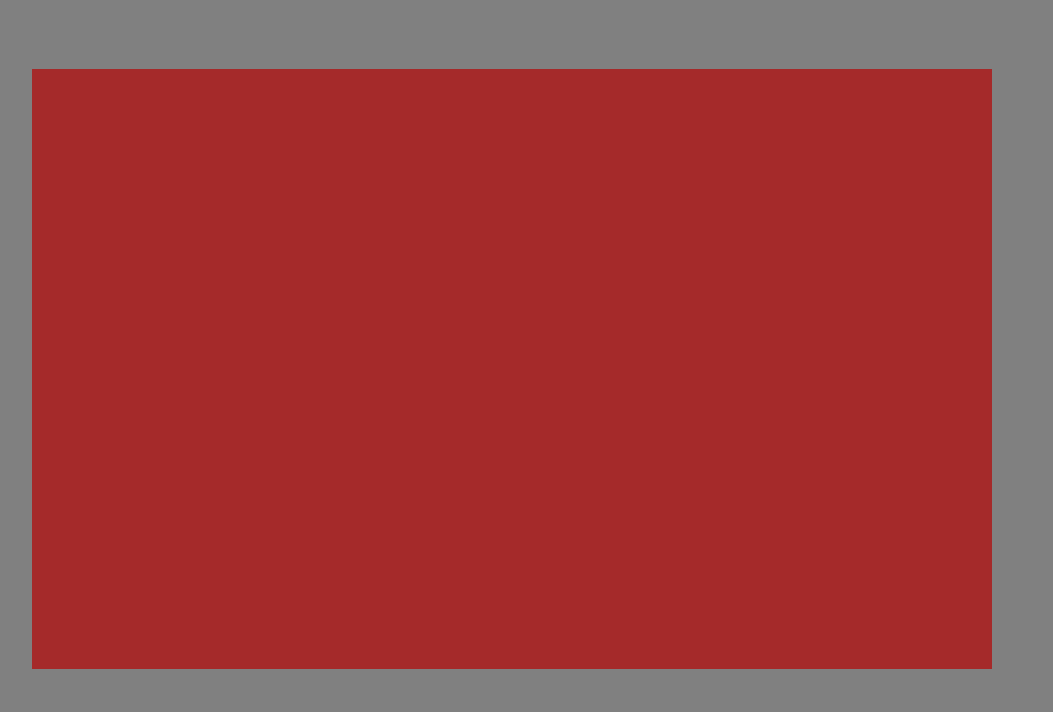
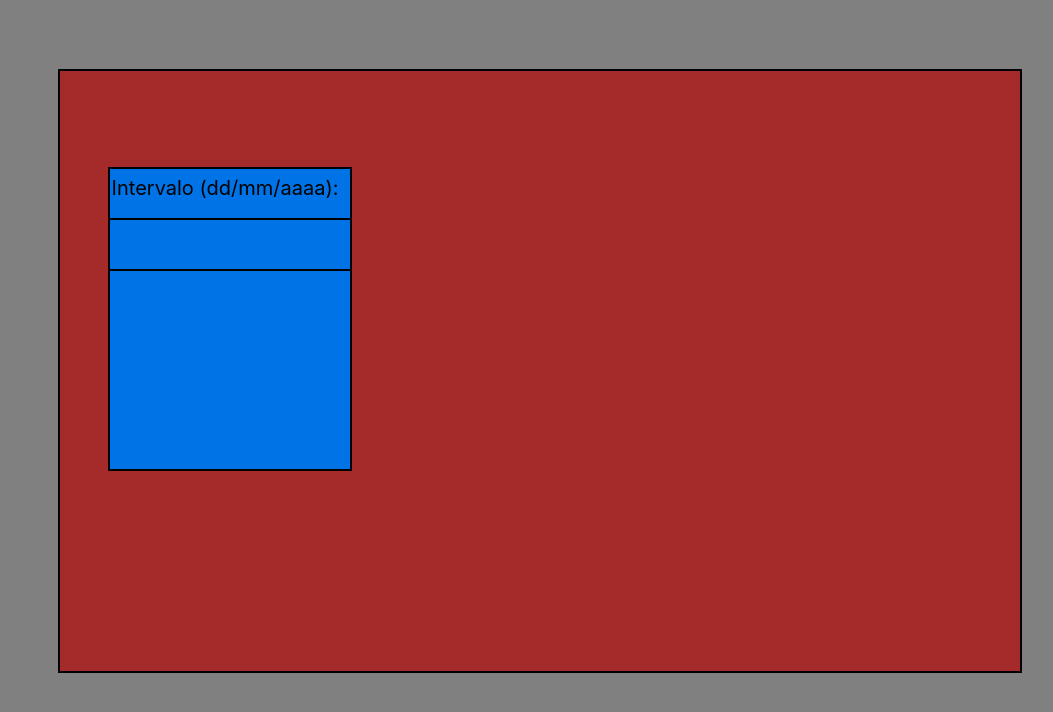
Before and after one commit to cecattoNinetyNine/app_test, a React (Create React App) app: page / in a window 1280 px wide. Shown: the top 712 px of the page, without its empty margins (101-1154 px from the left). Built offline with nearby package versions, Linux system fonts and the light colour scheme.

Commit message:
Dando continuidade a interface principal

```diff
--- a/src/App.css
+++ b/src/App.css
@@ -1,17 +1,25 @@
+/*Configurações da tela de fundo*/
+
 .App
 {
-    position: absolute;
+    border: solid 2px black;
+    display: flex;
+    position: absolute;/*Informa que a posição vai se basear no container de armazenamento*/
+    flex-direction: row;
     background-color: brown;
     width: 75%;
     height: 75%;
-    margin-left: 10%;
+    margin-left: 12%;
+    margin-right: 12%;
     margin-top: 5%;
+    margin-bottom: 5%;
 }
 
 @media (max-width: 1080px)/*Aparelhos com largura máxima de 1080px*/
 {
     .App
     {
+        flex-direction: column;
         width: 100%;
         height: 100%;
         margin-top: 0px;
--- a/src/App.js
+++ b/src/App.js
@@ -10,8 +10,8 @@ objetos ou valores primitivos sejam utilizados por outros scripts através de im
 export function App()
 {
    return(
-      <div className="App" id="divPrincipal">
-
+      <div className="App" id="divApp">
+         <Selector />
       </div>
    );
 }
--- /dev/null
+++ b/src/Selector.css
@@ -0,0 +1,56 @@
+.Selector
+{
+    border: solid 2px black;
+    position: absolute;
+    background-color: #0073e6;
+    width: 25%;
+    height: 50%;
+    margin-left: 5%;
+    margin-top: 10%;
+}
+
+.Intervalo
+{
+    position: absolute;
+    width: 100%;
+    font-size: 25px;
+    padding: 7px 0px 7px 2px;/*Top Right Bottom Left*/
+    text-align: left;
+    margin: auto;
+    border-bottom: solid 2px black;
+    height: 35px;
+}
+
+.Data
+{
+    position: absolute;
+    width: 100%;
+    display: flex;
+    margin-top: 100px;
+    border-bottom: solid 2px black;
+
+}
+
+@media (max-width: 1440px)
+{
+    .Intervalo
+    {
+        font-size: 20px;
+    }
+}
+
+@media (max-width: 800px)/*Aparelhos com largura máxima de 1080px*/
+{
+    .Selector
+    {
+        height: 30%;
+        width: 90%;
+    }
+
+    .Intervalo
+    {
+        padding-top: 3px;
+        padding-bottom: 3px;
+        font-size: 25px;
+    }
+}
--- a/src/Selector.js
+++ b/src/Selector.js
@@ -1,8 +1,18 @@
 import React from 'react';
+import './Selector.css';
 
 export function Selector()
 {
+    return(
+        <div className="Selector" id="divSelector">
+            <div className="Intervalo" id="divIntervalo">
+                Intervalo (dd/mm/aaaa):
+            </div>
+            <div className="Data" id="divData">
 
+            </div>
+        </div>
+    );
 }
 
 export default Selector;
--- a/src/index.css
+++ b/src/index.css
@@ -1,5 +1,7 @@
 body
 {
+  padding: 0px;
+  margin: 0px;
   background-color: gray;
   margin: 5px;/*Todas as quatro margens terão esse valor*/
   font-family: -apple-system, BlinkMacSystemFont, 'Segoe UI', 'Roboto', 'Oxygen',
```
